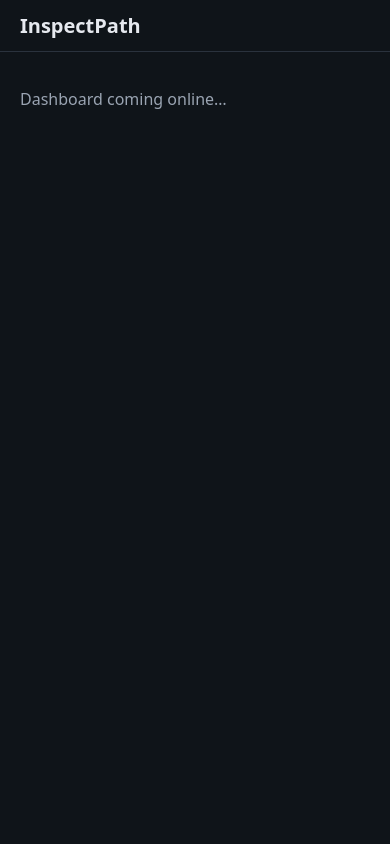
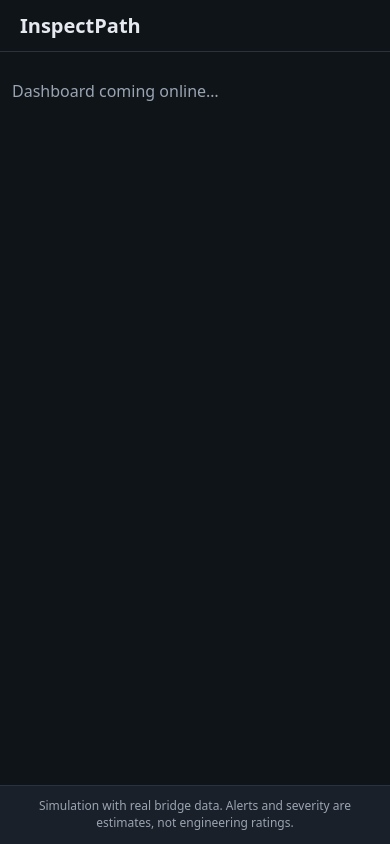
Before and after one commit to Mohammed-Suhail-Shaikh/InspectPath-NewSim, a React (Vite) app in the folder web/: page / in a window 390 px wide. Built offline with nearby package versions, Linux system fonts and the light colour scheme.

Commit message:
Add footer disclaimer and layout

```diff
--- a/web/src/App.tsx
+++ b/web/src/App.tsx
@@ -1,3 +1,5 @@
+import Footer from "./components/Footer";
+
 export default function App() {
   return (
     <div className="app">
@@ -9,7 +11,7 @@
         <p className="placeholder">Dashboard coming online…</p>
       </main>
 
-      {/* Footer slot — disclaimer added in task 2 */}
+      <Footer />
     </div>
   );
 }
--- /dev/null
+++ b/web/src/components/Footer.tsx
@@ -0,0 +1,10 @@
+export const DISCLAIMER =
+  "Simulation with real bridge data. Alerts and severity are estimates, not engineering ratings.";
+
+export default function Footer() {
+  return (
+    <footer className="app-footer" role="contentinfo">
+      <p>{DISCLAIMER}</p>
+    </footer>
+  );
+}
--- a/web/src/styles.css
+++ b/web/src/styles.css
@@ -41,3 +41,26 @@
 .placeholder {
   color: var(--muted);
 }
+
+.app-footer {
+  border-top: 1px solid var(--border);
+  padding: 0.75rem 1.25rem;
+  background: var(--panel);
+}
+
+.app-footer p {
+  margin: 0;
+  font-size: 0.8rem;
+  color: var(--muted);
+  text-align: center;
+  line-height: 1.4;
+}
+
+@media (max-width: 600px) {
+  .app-main {
+    padding: 0.75rem;
+  }
+  .app-footer p {
+    font-size: 0.75rem;
+  }
+}
```
